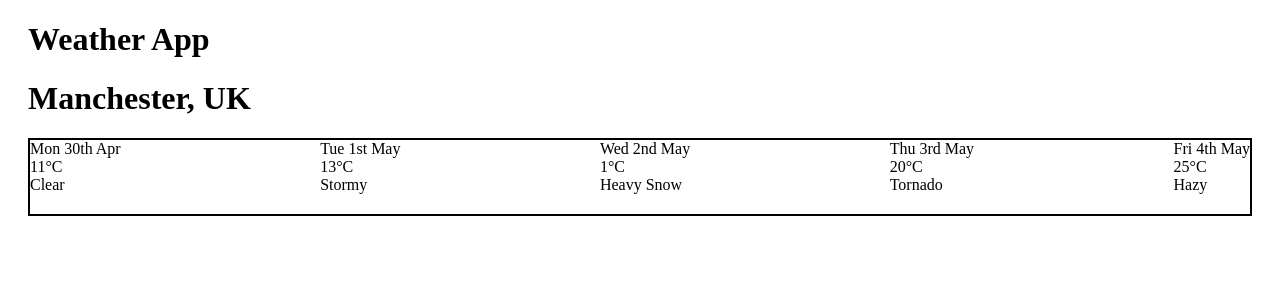
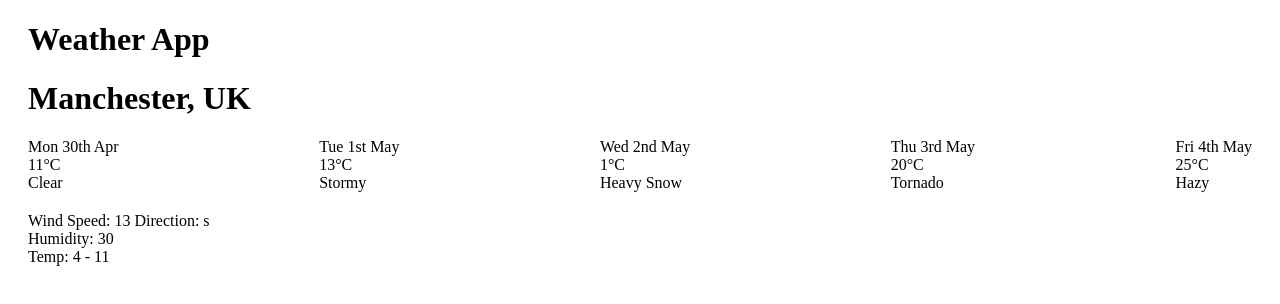
Before and after one commit to marialani/weather-app-1, a React (Create React App) app: page / in a window 1280 px wide. Shown: the top 304 px of the page. Built offline with nearby package versions, Linux system fonts and the light colour scheme; some icons are missing.

Commit message:
Added ForecastDetails component

```diff
--- a/src/components/App.js
+++ b/src/components/App.js
@@ -3,6 +3,7 @@ import React from "react";
 import PropTypes from "prop-types";
 import LocationDetails from "./LocationDetails";
 import ForecastSummaries from "./ForecastSummaries";
+import ForecastDetails from "./ForecastDetails";
 
 const App = ({ location, forecasts }) => {
   const { city, country } = location;
@@ -12,6 +13,7 @@ const App = ({ location, forecasts }) => {
       <div className="forecast">
         <LocationDetails city={city} country={country} />
         <ForecastSummaries forecasts={forecasts} />
+        <ForecastDetails forecast={forecasts[0]} />
       </div>
     </div>
   );
--- /dev/null
+++ b/src/components/ForecastDetails.js
@@ -0,0 +1,29 @@
+import React from "react";
+import PropTypes from "prop-types";
+
+const ForecastDetails = ({ forecast }) => {
+  const { temperature, wind, humidity } = forecast;
+  return (
+    <div className="forecast-details">
+      <div>{`Wind Speed: ${wind.speed} Direction: ${wind.direction}`} </div>
+      <div>{`Humidity: ${humidity}`}</div>
+      <div>{`Temp: ${temperature.min} - ${temperature.max}`}</div>
+    </div>
+  );
+};
+
+ForecastDetails.propTypes = {
+  forecast: PropTypes.shape({
+    wind: PropTypes.shape({
+      speed: PropTypes.number.isRequired,
+      direction: PropTypes.string.isRequired,
+    }).isRequired,
+    humidity: PropTypes.number.isRequired,
+    temperature: PropTypes.shape({
+      max: PropTypes.number.isRequired,
+      min: PropTypes.number.isRequired,
+    }).isRequired,
+  }).isRequired,
+};
+
+export default ForecastDetails;
--- a/src/styles/ForecastSummaries.css
+++ b/src/styles/ForecastSummaries.css
@@ -1,5 +1,4 @@
 .forecast-summaries {
   display: flex;
   justify-content: space-between;
-  border: solid 2px;
 }
```
